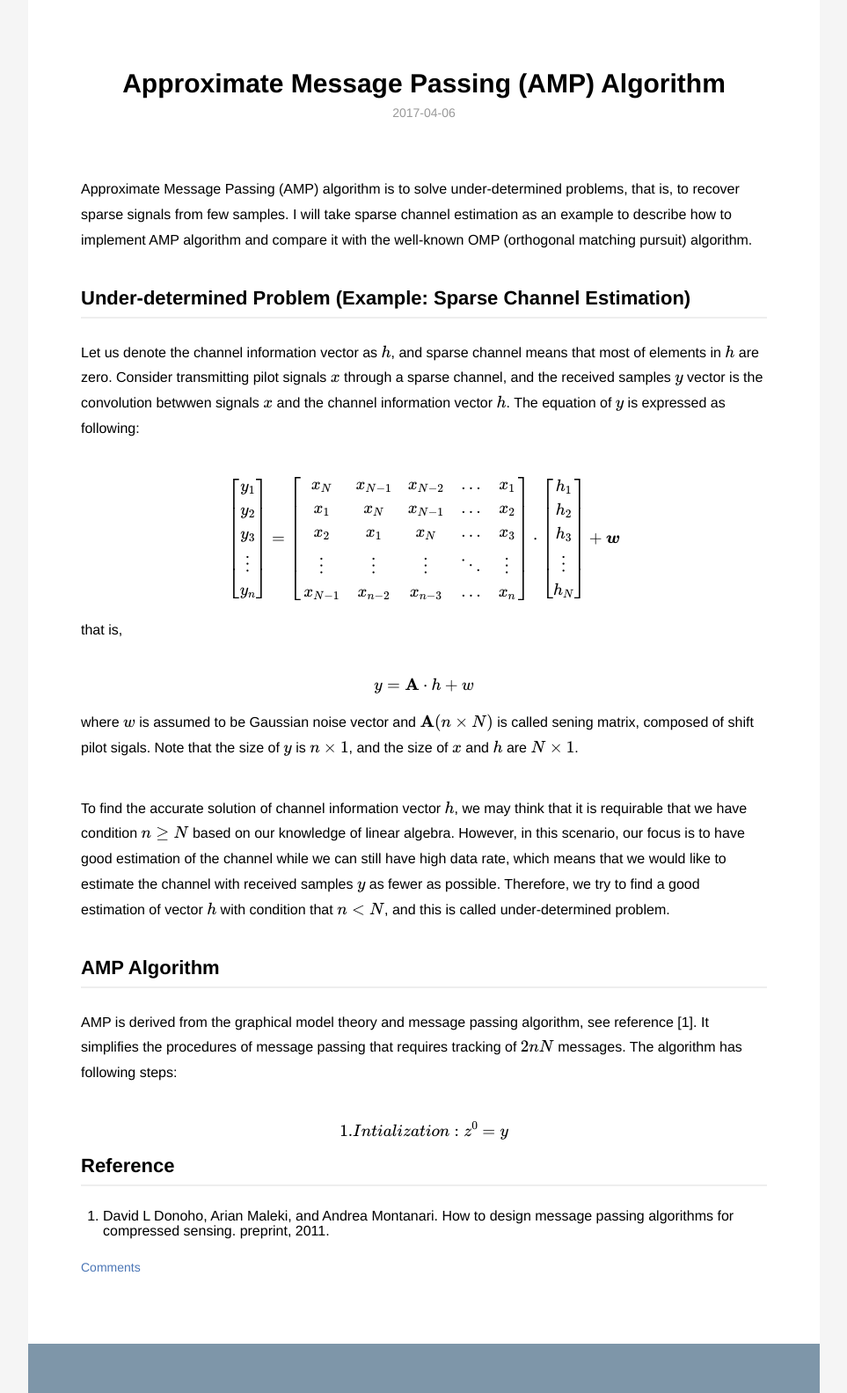
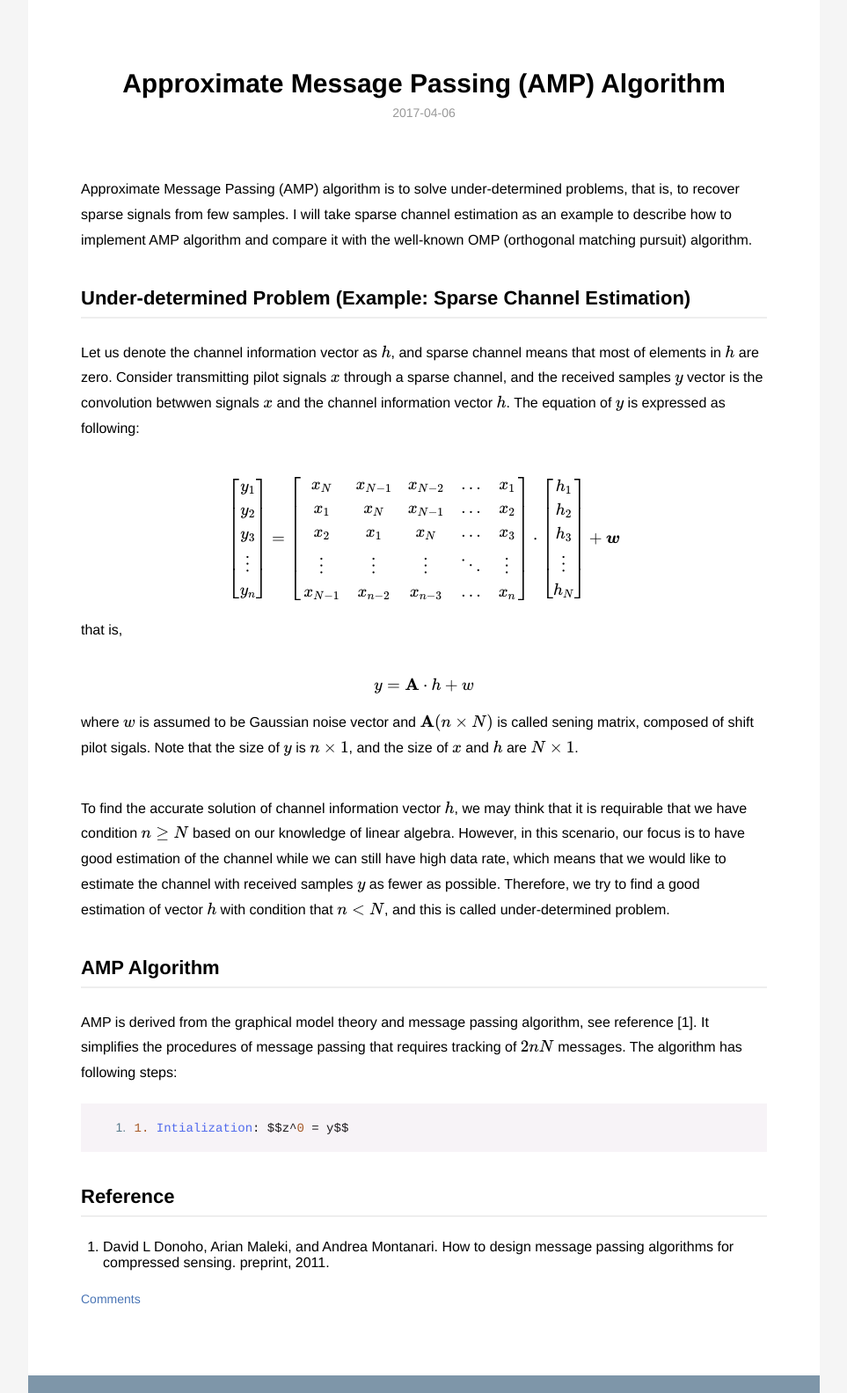
Before and after one commit to danqing117/danqing117.github.io, a Jekyll site: the page built from _posts/2017-04-06-AMP.md, in a window 1280 px wide, cut to the strip 0-1583 px from the top of the page. Shown: the whole strip at 88% size, without its empty margins (158-1121 px from the left). Built offline with Jekyll 4.4.1, drawn with Linux system fonts in a browser that asks for light colours; formulas are drawn with MathJax 3; grey boxes are pictures that could not be loaded.

Commit message:
Update 2017-04-06-AMP.md

````diff
--- a/_posts/2017-04-06-AMP.md
+++ b/_posts/2017-04-06-AMP.md
@@ -47,9 +47,9 @@ To find the accurate solution of channel information vector \\(h\\), we may thin
 ## AMP Algorithm
 AMP is derived from the graphical model theory and message passing algorithm, see reference [1]. It simplifies the procedures of message passing that requires tracking of \\( 2nN\\) messages. The algorithm has following steps:
 
-$$
-1. Intialization: z^0 = y
-$$
+```math
+1. Intialization: $$z^0 = y$$
+```
 
 ## Reference
 1. David L Donoho, Arian Maleki, and Andrea Montanari. How to design message passing algorithms for compressed sensing. preprint, 2011.
````
